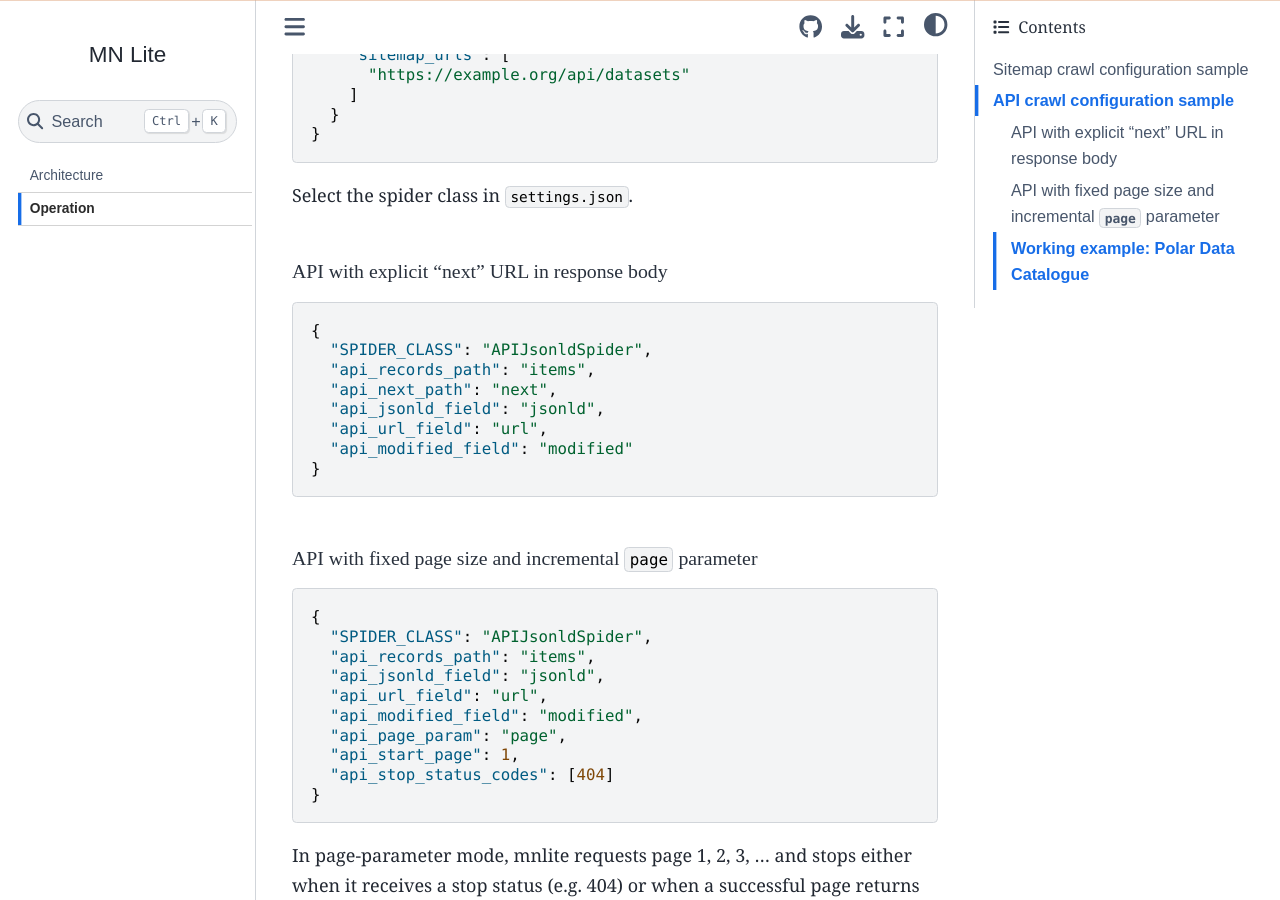
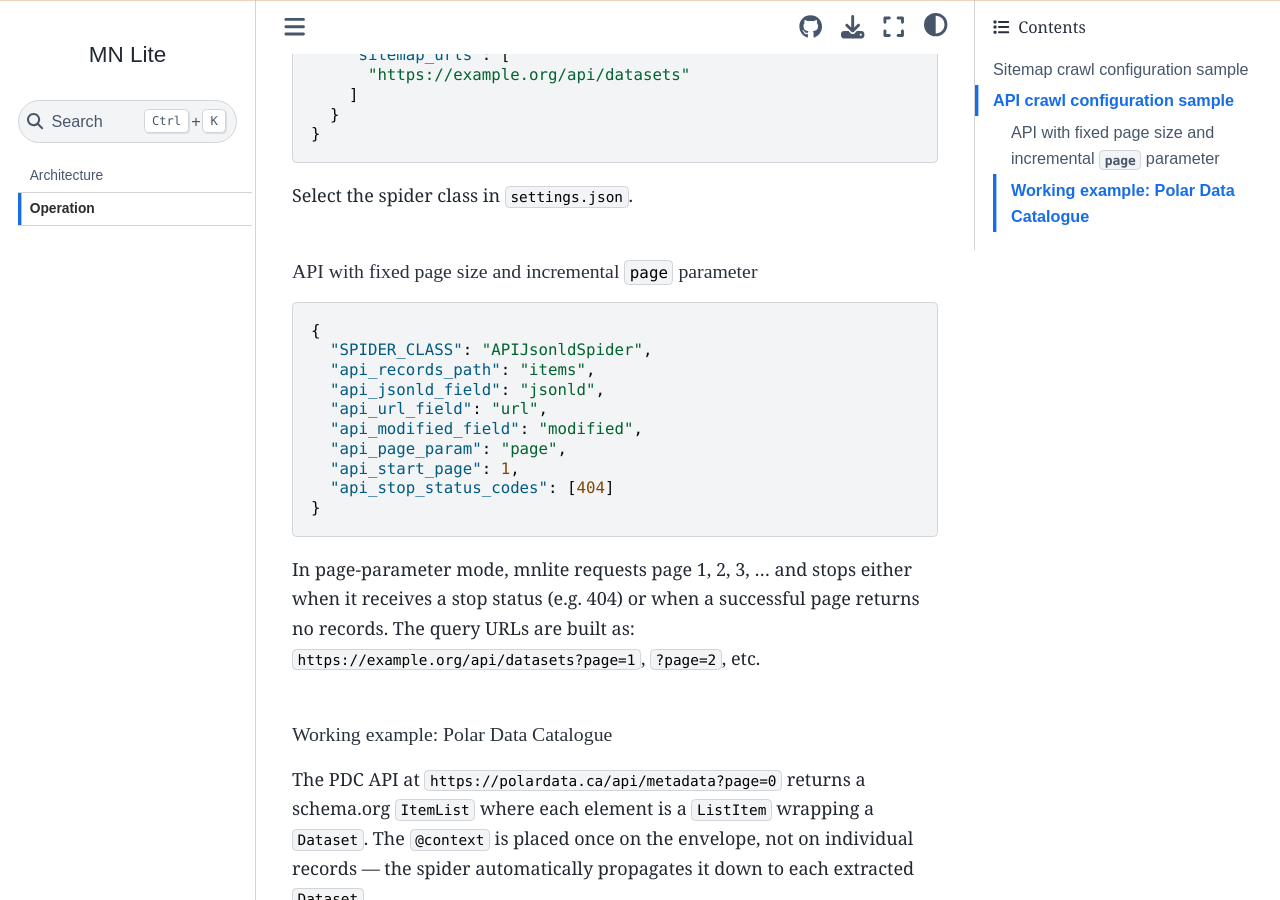
Before and after one commit to DataONEorg/mnlite, a Jupyter Book: the page built from docs/operation.md, in a window 1280 px wide and 900 px high, scrolled down 1889 px. Built offline with Jupyter Book 1.0.4 settings and Sphinx 7.4.7 and the Sphinx Book theme 1.1.4, drawn with Linux system fonts in a browser that asks for light colours; some web fonts are replaced; pages that are not in the unit, such as notebooks, are missing from menus.

Commit message:
simplifying spider class selection and adding to docs (#89)

````diff
--- a/docs/operation.md
+++ b/docs/operation.md
@@ -94,18 +94,6 @@ Example `node.json` snippet (see above for full example):
 
 Select the spider class in `settings.json`.
 
-### API with explicit "next" URL in response body
-
-```json
-{
-  "SPIDER_CLASS": "APIJsonldSpider",
-  "api_records_path": "items",
-  "api_next_path": "next",
-  "api_jsonld_field": "jsonld",
-  "api_url_field": "url",
-  "api_modified_field": "modified"
-}
-```
 
 ### API with fixed page size and incremental `page` parameter
 
````
Also changed, not shown: 1 other file.
